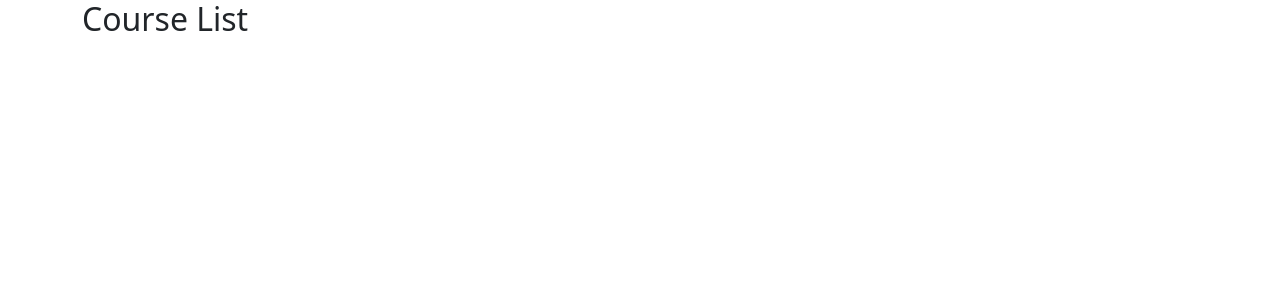
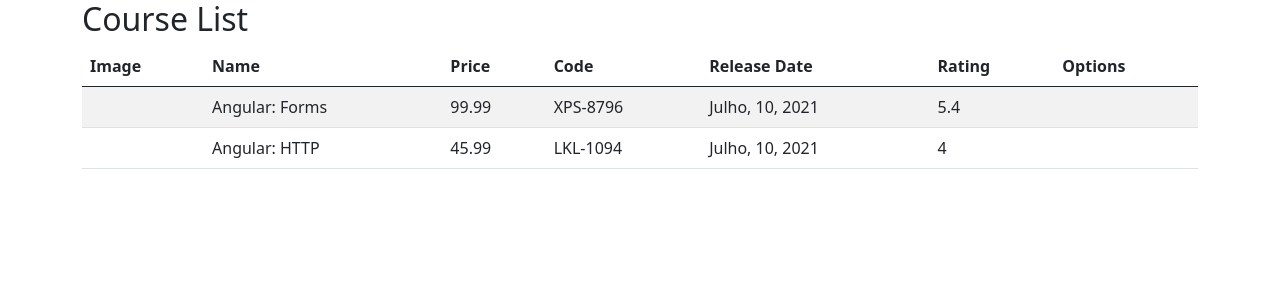
Before and after one commit to Luiz-code-dev/ProjectAngular, an Angular app in the folder course-manager/: page / in a window 1280 px wide. Shown: the top 300 px of the page. Built offline with nearby package versions, Linux system fonts and the light colour scheme.

Commit message:
Criando Componentes e ajustando Bug's

```diff
--- a/course-manager/src/app/courses/course-list.component.html
+++ b/course-manager/src/app/courses/course-list.component.html
@@ -1 +1,28 @@
 <h2>Course List</h2>
+
+<table class="table table-striped">
+    <thead>
+        <tr>
+            <th>Image</th>
+            <th>Name</th>
+            <th>Price</th>
+            <th>Code</th>
+            <th>Release Date</th>
+            <th>Rating</th>
+            <th>Options</th>
+        </tr>
+    </thead>
+    <tbody>
+        <tr *ngFor="let course of courses">
+            <td>{{ course.imageUrl }}</td>
+            <td>{{ course.name }}</td>
+            <td>{{ course.price }}</td>
+            <td>{{ course.code }}</td>
+            <td>{{ course.releaseDate }}</td>
+            <td>{{ course.rating }}</td>
+            <td></td>
+
+        </tr>
+    </tbody>
+
+</table>
--- a/course-manager/src/app/courses/course-list.component.ts
+++ b/course-manager/src/app/courses/course-list.component.ts
@@ -1,10 +1,36 @@
-import { Component } from "@angular/core";
+import { Component, OnInit } from "@angular/core";
+import { Course } from "./course";
 
 @Component({
     selector: 'app-course-list',
-    template: '<h2> Course List </h2>'
+    templateUrl: './course-list.component.html'
 })
-export class CourseListComponent{
+export class CourseListComponent implements OnInit{
 
+    courses: Course[] = [];
 
+    ngOnInit(): void{
+        this.courses =[
+           {
+            id: 1,
+            name: 'Angular: Forms',
+            imageUrl:'',
+            price: 99.99,
+            code: 'XPS-8796',
+            duration: 120,
+            rating: 5.4,
+            releaseDate: 'Julho, 10, 2021'
+            },
+            {
+            id: 2,
+            name: 'Angular: HTTP',
+            imageUrl:'',
+            price: 45.99,
+            code: 'LKL-1094',
+            duration: 88,
+            rating: 4,
+            releaseDate: 'Julho, 10, 2021'
+            },
+        ]
+    }
 }
--- /dev/null
+++ b/course-manager/src/app/courses/course.ts
@@ -0,0 +1,10 @@
+export class Course {
+    id: number;
+    name: string;
+    imageUrl: string;
+    price: number;
+    code: string;
+    duration: number;
+    rating: number;
+    releaseDate: string;
+}
--- a/course-manager/tsconfig.json
+++ b/course-manager/tsconfig.json
@@ -22,6 +22,7 @@
     ]
   },
   "angularCompilerOptions": {
+    "strictPropertyInitialization": false,
     "enableI18nLegacyMessageIdFormat": false,
     "strictInjectionParameters": true,
     "strictInputAccessModifiers": true,
```
Also changed, not shown: package.json (deleted, +0 -24 lines), 2 other files (tests, documents, lock files or other folders).
